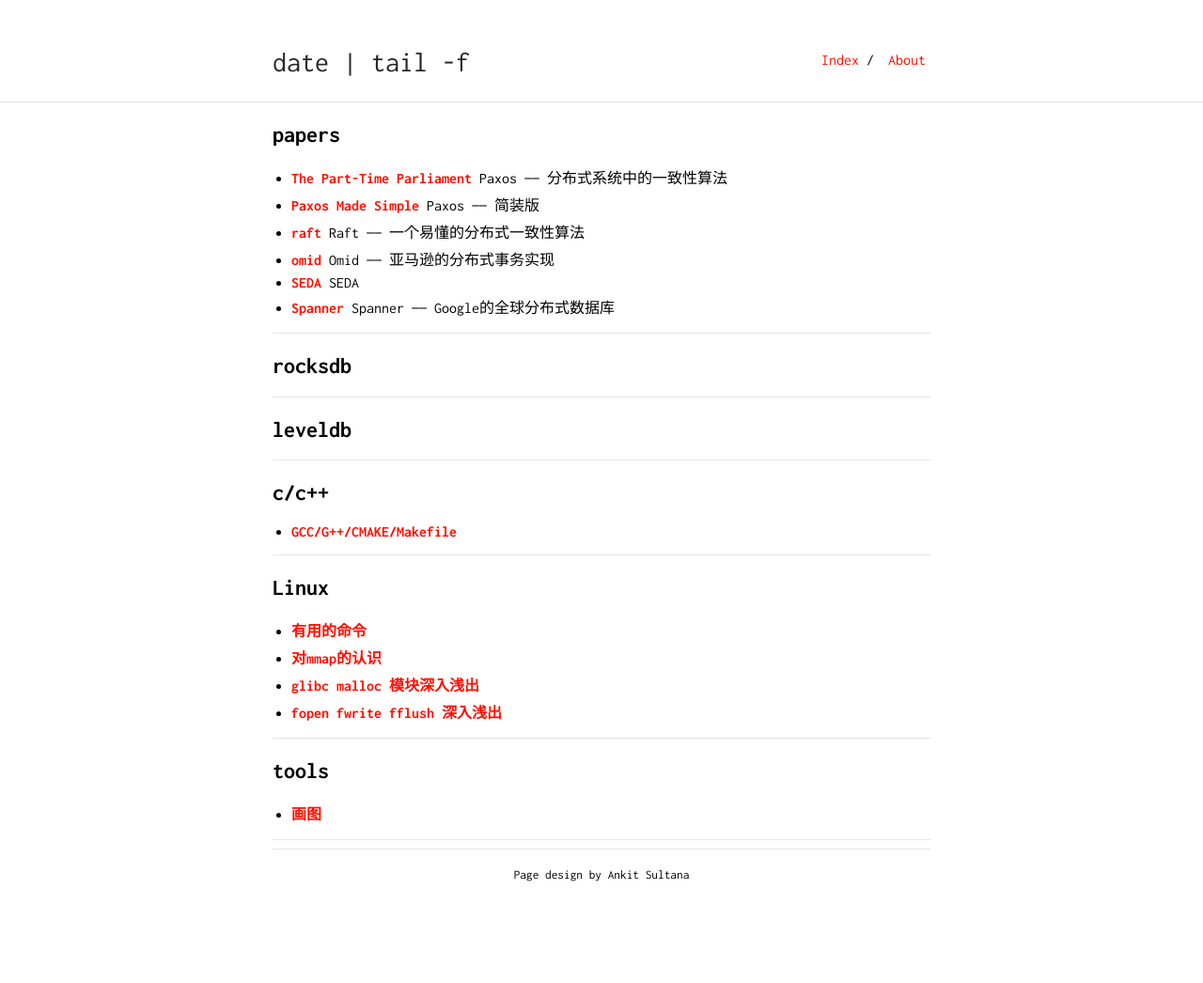
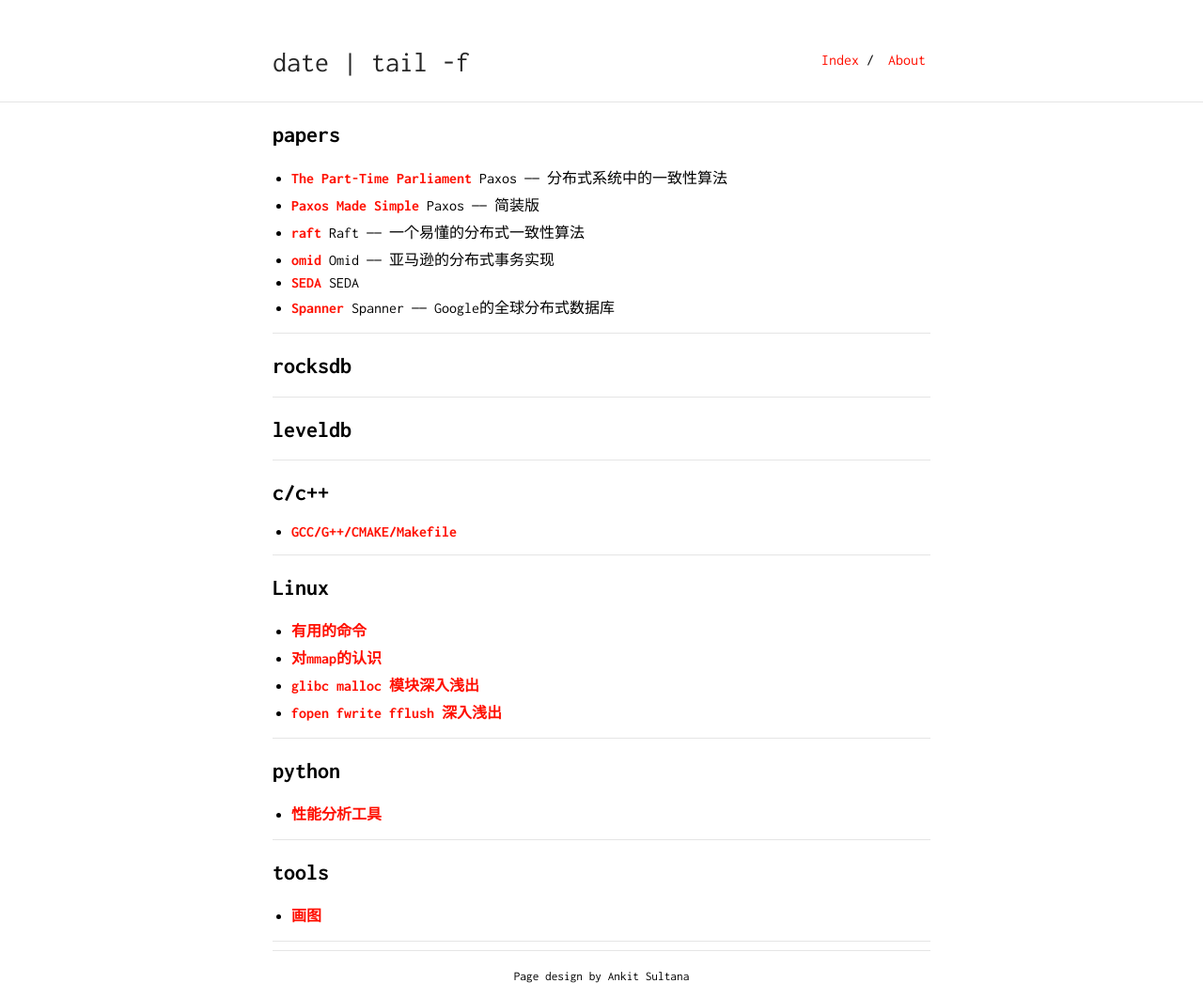
Before and after one commit to baobaoyeye/baobaoyeye.github.io, a Jekyll site: the page built from index.md, in a window 1280 px wide. Shown: the whole page at 94% size. Built offline with Jekyll 4.4.1, drawn with Linux system fonts in a browser that asks for light colours; our own code applies the rules of GitHub Pages for plain Markdown files; before the commit the page ends 938 px from its top, so only the background shows below that.

Commit message:
add python perf

```diff
--- a/index.md
+++ b/index.md
@@ -34,6 +34,10 @@ Spanner —— Google的全球分布式数据库
 - [**fopen fwrite fflush 深入浅出**](/contents/linux/fxxx)
 
 ---
+## python
+- [**性能分析工具**](/contents/python/perf)
+
+---
 ## tools
 - [**画图**](/contents/tools/draw)
 
```
